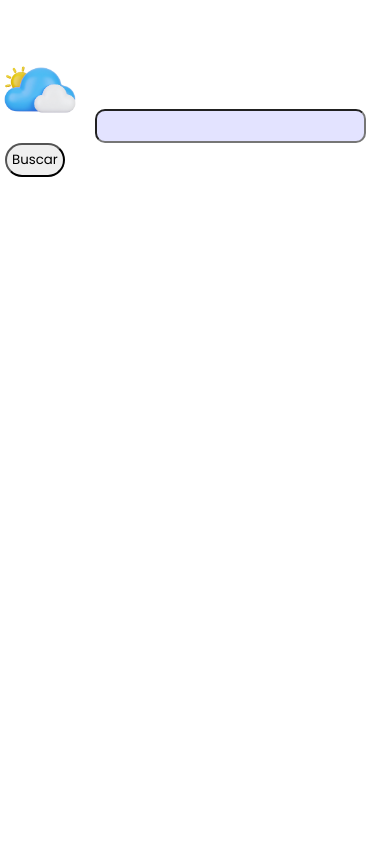
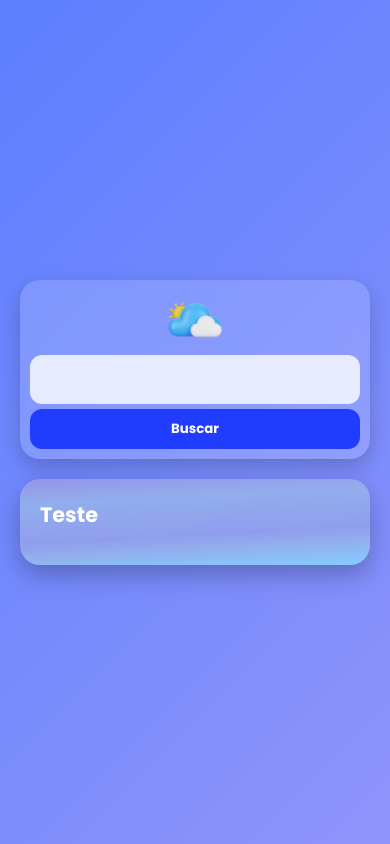
Before and after one commit to Pkardo/app-clima, a React (Vite) app: page / in a window 390 px wide. Built offline with nearby package versions, Linux system fonts and the light colour scheme.

Commit message:
att estilização

```diff
--- a/src/App.jsx
+++ b/src/App.jsx
@@ -80,6 +80,7 @@ function App() {
         {erro ? <p className='erro'>{erro}</p> : ''}
         <div className='resultado'>
 
+          <h2>Teste</h2>
           {clima ?
             <>
               <p>Local: {clima.name}</p>
--- a/src/index.css
+++ b/src/index.css
@@ -5,47 +5,195 @@
     font-family: "Poppins", sans-serif;
 }
 
-#container {
+body {
+    min-height: 100vh;
+    font-family: "Poppins", sans-serif;
+
+    background: linear-gradient(135deg, #5b7fff, #8f94fb);
+
     display: flex;
+    justify-content: center;
     align-items: center;
-    justify-content: center;
-    flex-direction: column;
+
+    padding: 20px;
 }
 
+#container {
+    width: 100%;
+    max-width: 450px;
+
+    display: flex;
+    flex-direction: column;
+    align-items: center;
+    gap: 20px;
+}
+
+/* AREA PESQUISA */
+
 .area-pesquisa {
-    margin-top: 50px;
+    background: rgba(255, 255, 255, 0.15);
 
-    &
+    display: flex;
+    justify-content: center;
+    align-items: center;
+    gap: 5px;
 
-    img {
-        height: 80px;
-        width: 80px;
-        background-size: cover;
-        background-position: center;
-        margin-right: 15px;
+    border-radius: 20px;
+    padding: 10px;
+
+    backdrop-filter: blur(10px);
+
+    box-shadow: 0 8px 20px rgba(0, 0, 0, 0.2);
+}
+
+.area-pesquisa img {
+    height: 100px;
+    width: 100px;
+
+    object-fit: cover;
+}
+
+.area-pesquisa input {
+    flex: 1;
+    min-width: 0;
+    padding: 12px 15px;
+
+    border: none;
+    outline: none;
+    border-radius: 12px;
+
+    background: rgba(255, 255, 255, 0.8);
+
+    font-size: 1rem;
+
+    transition: 0.3s;
+}
+
+.area-pesquisa input:focus {
+    background: white;
+    box-shadow: 0 0 10px rgba(255, 255, 255, 0.8);
+}
+
+.area-pesquisa button {
+    border: none;
+    border-radius: 12px;
+    padding: 10px;
+
+    cursor: pointer;
+
+    background: #1f3cff;
+    color: white;
+
+    font-weight: bold;
+
+    transition: 0.3s;
+}
+
+.area-pesquisa button:hover {
+    transform: scale(1.05);
+
+    background: #1028c7;
+}
+
+/* ERRO */
+
+.erro {
+    position: fixed;
+
+    top: 10%;
+    left: 50%;
+
+    transform: translate(-50%) scale(1);
+
+    background: #ff3b3b;
+    color: white;
+
+    padding: 25px 40px;
+
+    border-radius: 20px;
+
+    font-size: clamp(1rem, 3vw, 2rem);
+
+    font-weight: bold;
+
+    text-align: center;
+
+    box-shadow: 0 10px 30px rgba(0, 0, 0, 0.4);
+
+    animation: crescer 0.3s ease forwards;
+}
+
+@keyframes crescer {
+    from {
+        transform: translate(-50%) scale(0);
+        opacity: 0;
     }
 
-    &
-
-    input {
-        background: rgba(211, 211, 255, 0.623);
-        padding: 5px;
-        border-radius: 10px;
-    }
-
-    &
-
-    button {
-        border-radius: 50px;
-        padding: 5px;
-        margin-left: 5px;
+    to {
+        transform: translate(-50%) scale(1);
+        opacity: 1;
     }
 }
 
-.erro {
-    margin-top: 50px;
-    background: red;
-    padding: 10px;
-    border-radius: 10px;
+.resultado {
+    width: 100%;
 
+    background: linear-gradient(
+        357deg,
+        rgba(133, 204, 255, 1) 0%,
+        rgba(146, 174, 236, 1) 25%,
+        rgba(144, 157, 239, 1) 37%,
+        rgba(146, 174, 236, 1) 75%,
+        rgba(149, 148, 233, 1) 100%
+    );
+
+    color: white;
+
+    padding: 25px;
+
+    border-radius: 20px;
+
+    box-shadow: 0 10px 25px rgba(0, 0, 0, 0.25);
+
+    backdrop-filter: blur(5px);
+
+    transition: 0.3s;
 }
+
+.resultado:hover {
+    transform: translateY(-5px);
+}
+
+.resultado h2 {
+    margin-bottom: 15px;
+
+    font-size: clamp(1.3rem, 4vw, 2rem);
+}
+
+.resultado p {
+    margin-bottom: 10px;
+
+    font-size: clamp(0.95rem, 2vw, 1.1rem);
+}
+
+/* RESPONSIVO */
+
+@media (max-width: 500px) {
+    .area-pesquisa {
+        flex-direction: column;
+    }
+
+    .area-pesquisa img {
+        height: 60px;
+        width: 60px;
+    }
+
+    .area-pesquisa input,
+    .area-pesquisa button {
+        width: 100%;
+    }
+
+    .resultado {
+        padding: 20px;
+    }
+}
```
